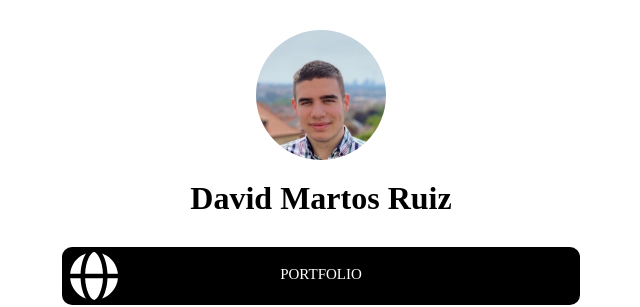
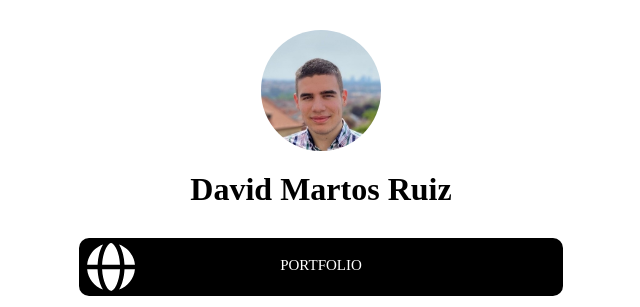
Before and after one commit to davidmartosruiz/social-media-hub, a plain HTML site: page index.html in a window 1280 px wide. Shown: the top 307 px of the page, without its empty margins (319-959 px from the left). Drawn offline with Linux system fonts and the light colour scheme; a web font is replaced by a local one.

Commit message:
CSS changes

```diff
--- a/css/main.css
+++ b/css/main.css
@@ -11,7 +11,7 @@
 }
 
 #cards {
-    max-width: 45%;
+    max-width: 42%;
     height: 100%;
     width: 100%;
 }
@@ -104,7 +104,7 @@ footer {text-align: center;
         max-width: 80%;
     }
 
-    #cards {max-width: 100%;}
+    #cards {max-width: 80%;}
 
 
     .text {
@@ -122,4 +122,6 @@ footer {text-align: center;
         width: 35%;
         height: 35%;
     }
+
+    #cards {max-width: 100%;}
 }
--- a/main.css
+++ /dev/null
@@ -1,127 +0,0 @@
-@font-face {
-    font-family: Montserrat;
-    src: url(../fonts/Montserrat/Montserrat-VariableFont_wght.ttf);
-}
-
-* {margin: 0 auto;}
-
-#container {font-family: Montserrat;
-    max-width: 90%;
-    margin: 0px auto;
-}
-
-#cards {
-    max-width: 42%;
-    height: 100%;
-    width: 100%;
-}
-
-#photo {border-radius: 50%;
-        width: 25%;
-        height: 25%;
-        object-fit: contain;
-        object-position: initial;
-        filter: none;
-        display: flex;
-        -moz-box-align: center;
-        align-items: center;
-        flex-direction: column;
-        margin: 30px auto 20px auto;
-}
-
-#name {text-align: center;
-        margin: 0px auto 30px auto;}
-
-.button {background-color: black;
-        min-height: 56px;
-        margin: 0px;
-        border: medium none;
-        font-family: inherit;
-        font-weight: inherit;
-        font-size: inherit;
-        text-align: center;
-        cursor: pointer;
-        text-decoration: none;
-        display: flex;
-        -moz-box-align: center;
-        align-items: center;
-        -moz-box-pack: center;
-        justify-content: center;
-        height: auto;
-        position: relative;
-        padding: 16px 20px 20px 20px;
-        width: 100%;
-        appearance: none;
-        box-sizing: border-box;
-        vertical-align: middle;
-
-        overflow-wrap: break-word;
-        word-break: break-word;
-        hyphens: auto;
-        white-space: normal;
-        color: inherit;
-        color: white;
-        border-radius: 10px;
-        margin-bottom: 15px;
-        }
-
-
-.icon {position: absolute;
-    top: 50%;
-    transform: translateY(-50%);
-    pointer-events: none;
-    overflow: hidden;
-    -moz-box-pack: center;
-    justify-content: center;
-    -moz-box-align: center;
-    align-items: center;
-    mask-size: 100%;
-    left: 8px;
-    border-radius: 12px;
-    width: 48px;
-    height: 48px;
-    font-size: 40px;
-}
-
-
-.text {padding: 0px;
-    margin: 0px;
-    line-height: 1.5;
-    width: 100%;
-    font-weight: 500;
-    font-size: 15px;}
-
-
-footer {text-align: center;
-        padding-top: 35px;
-        padding-bottom: 20px;}
-
-
-
-
-@media (max-width:1100px) {
-    #container {
-        max-width: 80%;
-    }
-
-    #cards {max-width: 80%;}
-
-
-    .text {
-        font-size: 17px;}
-}
-
-
-@media (max-width:600px) {
-    #container {
-        max-width: 95%;
-    }
-
-
-    #photo {
-        width: 35%;
-        height: 35%;
-    }
-
-    #cards {max-width: 100%;}
-}
```
